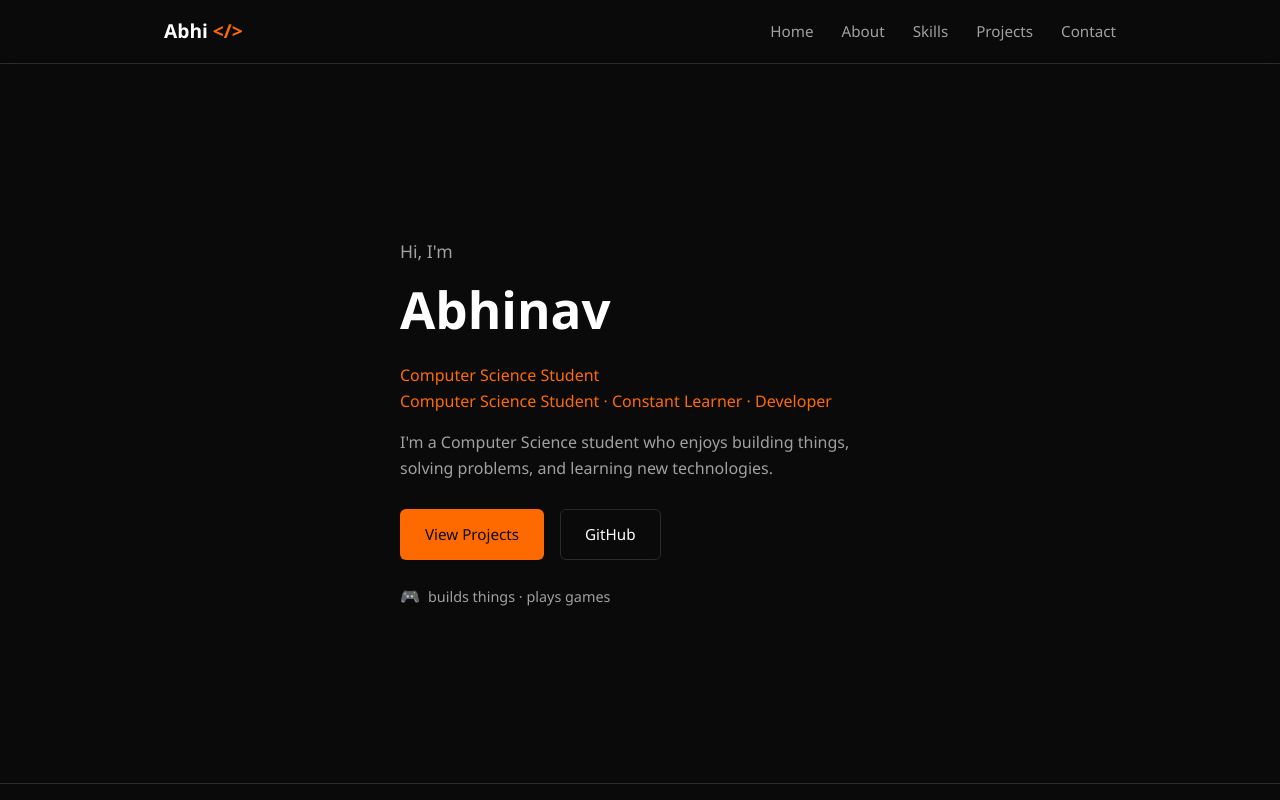
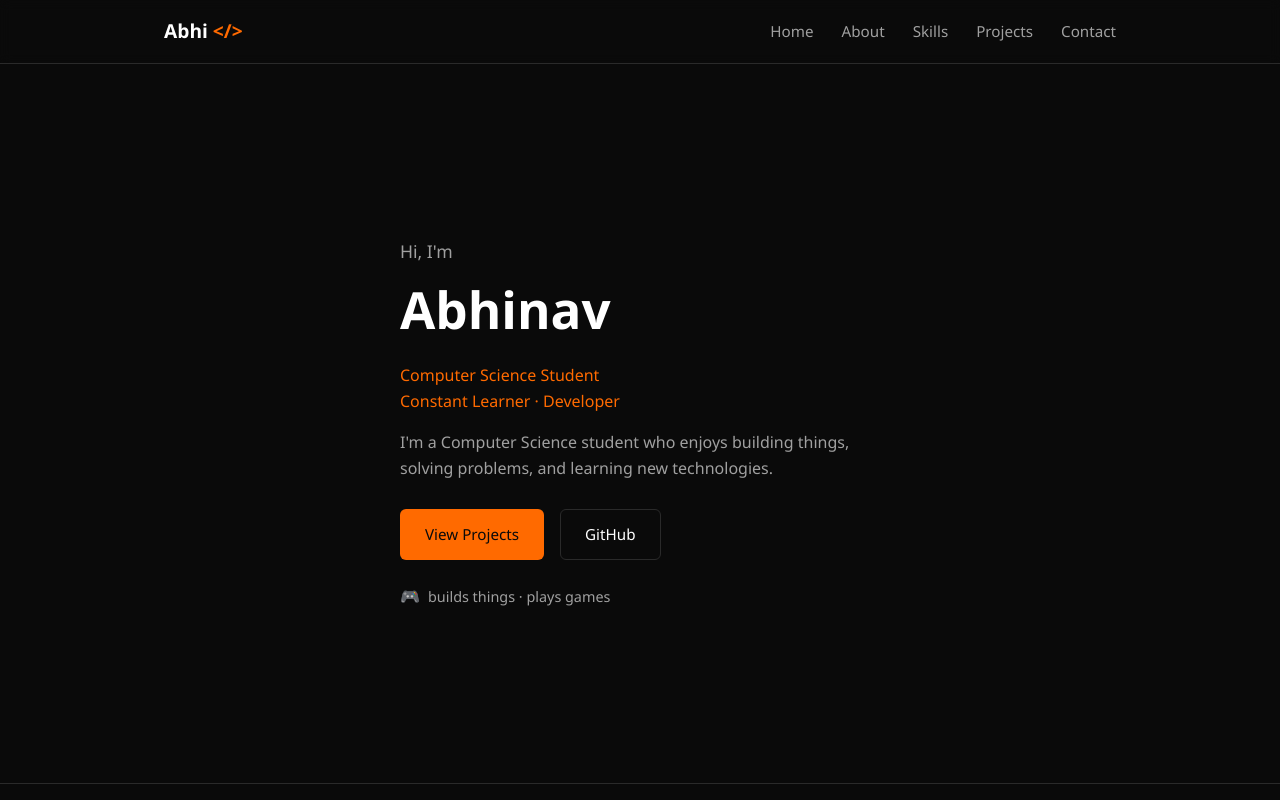
Before and after one commit to notabhinv/Portfolio, a plain HTML site: page index.html in a window 1280 px wide. Shown: the top 800 px of the page. Drawn offline with Linux system fonts and the light colour scheme.

Commit message:
name change

```diff
--- a/index.html
+++ b/index.html
@@ -35,7 +35,7 @@
     <div class="container intro-content">
       <p class="intro-greeting">Hi, I'm</p>
       <h1 class="intro-name">Abhinav</h1>
-      <p class="intro-role">Computer Science Student<br>Computer Science Student · Constant Learner · Developer</p>
+      <p class="intro-role">Computer Science Student<br>Constant Learner · Developer</p>
       <p class="intro-text">
         I'm a Computer Science student who enjoys building things,
         solving problems, and learning new technologies.
```
